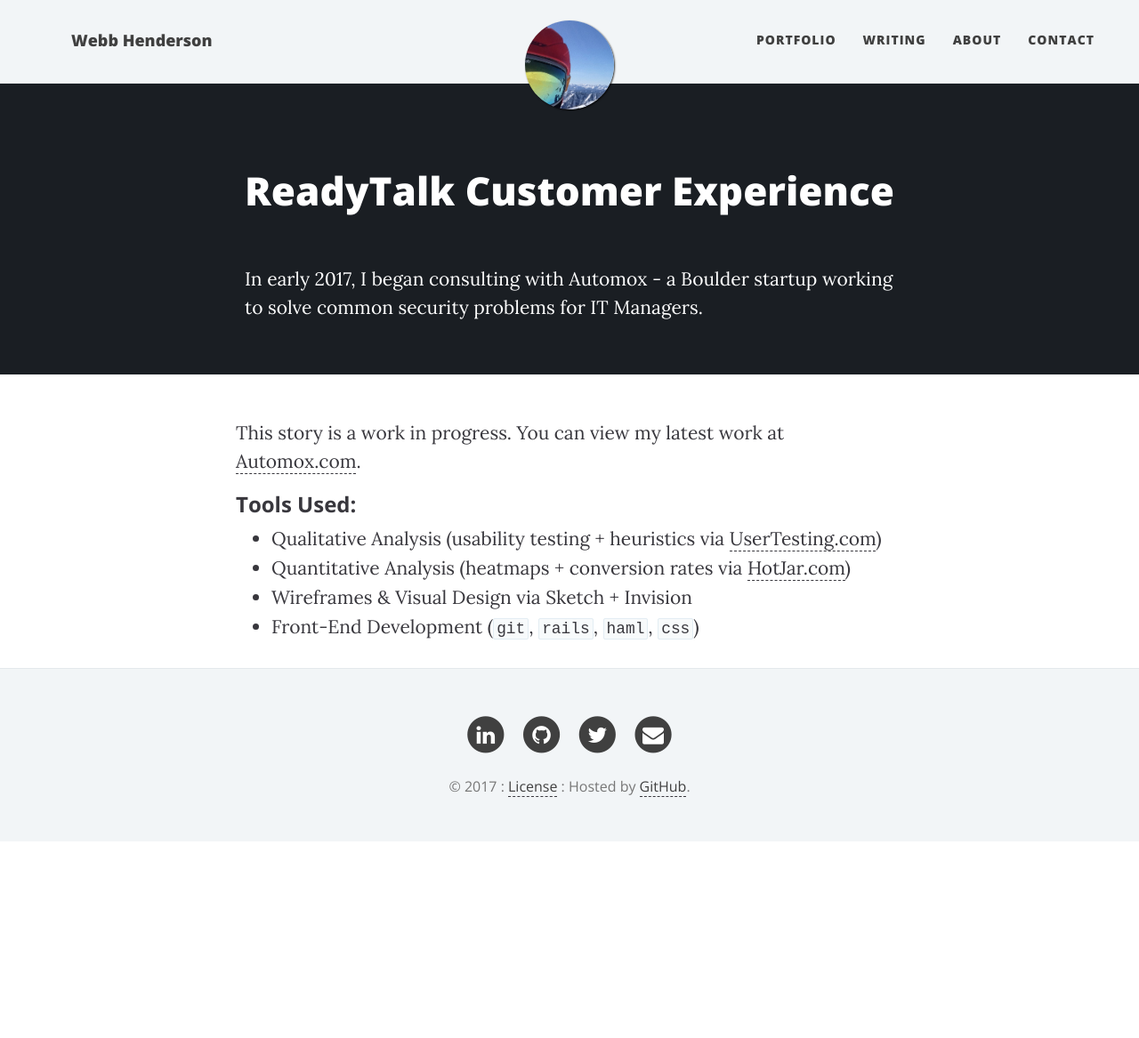
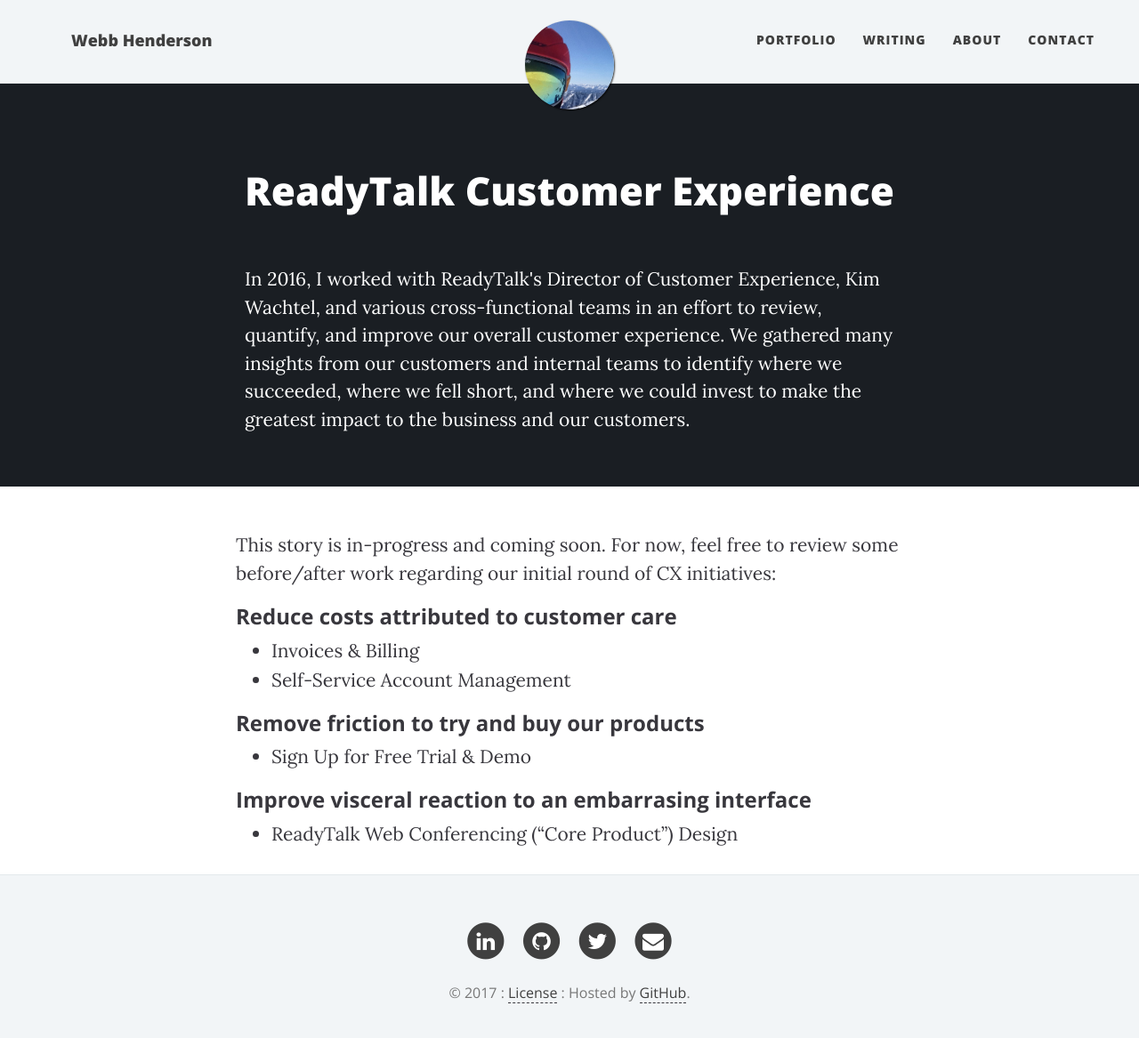
Before and after one commit to emerywebster/emerywebster.github.io, a Jekyll site: the page built from work/readytalk.md, in a window 1280 px wide and 1178 px high. Shown: the top 1167 px of the window at 89% size. Built offline with Jekyll 4.4.1, drawn with Linux system fonts in a browser that asks for light colours; nearby versions of some CDN libraries.

Commit message:
foxden and readytalk initial content

```diff
--- a/work/readytalk.md
+++ b/work/readytalk.md
@@ -2,13 +2,19 @@
 layout: portfolio-item
 title: ReadyTalk Customer Experience
 permalink: work/readytalk
-intro: In early 2017, I began consulting with Automox - a Boulder startup working to solve common security problems for IT Managers.
+intro: In 2016, I worked with ReadyTalk's Director of Customer Experience, Kim Wachtel, and various cross-functional teams in an effort to review, quantify, and improve our overall customer experience. We gathered many insights from our customers and internal teams to identify where we succeeded, where we fell short, and where we could invest to make the greatest impact to the business and our customers.
 ---
-This story is a work in progress. You can view my latest work at [Automox.com](http://automox.com).
+This story is in-progress and coming soon. For now, feel free to review some before/after work regarding our initial round of CX initiatives:
 
-### Tools Used:
+### Reduce costs attributed to customer care
 
-- Qualitative Analysis (usability testing + heuristics via [UserTesting.com](http://usertesting.com))
-- Quantitative Analysis (heatmaps + conversion rates via [HotJar.com](http://hotjar.com))
-- Wireframes & Visual Design via Sketch + Invision
-- Front-End Development (`git`, `rails`, `haml`, `css`)
+- Invoices & Billing
+- Self-Service Account Management
+
+### Remove friction to try and buy our products
+
+- Sign Up for Free Trial & Demo
+
+### Improve visceral reaction to an embarrasing interface
+
+- ReadyTalk Web Conferencing ("Core Product") Design
```
Also changed, not shown: work/foxden.md (+16 -7 lines).
